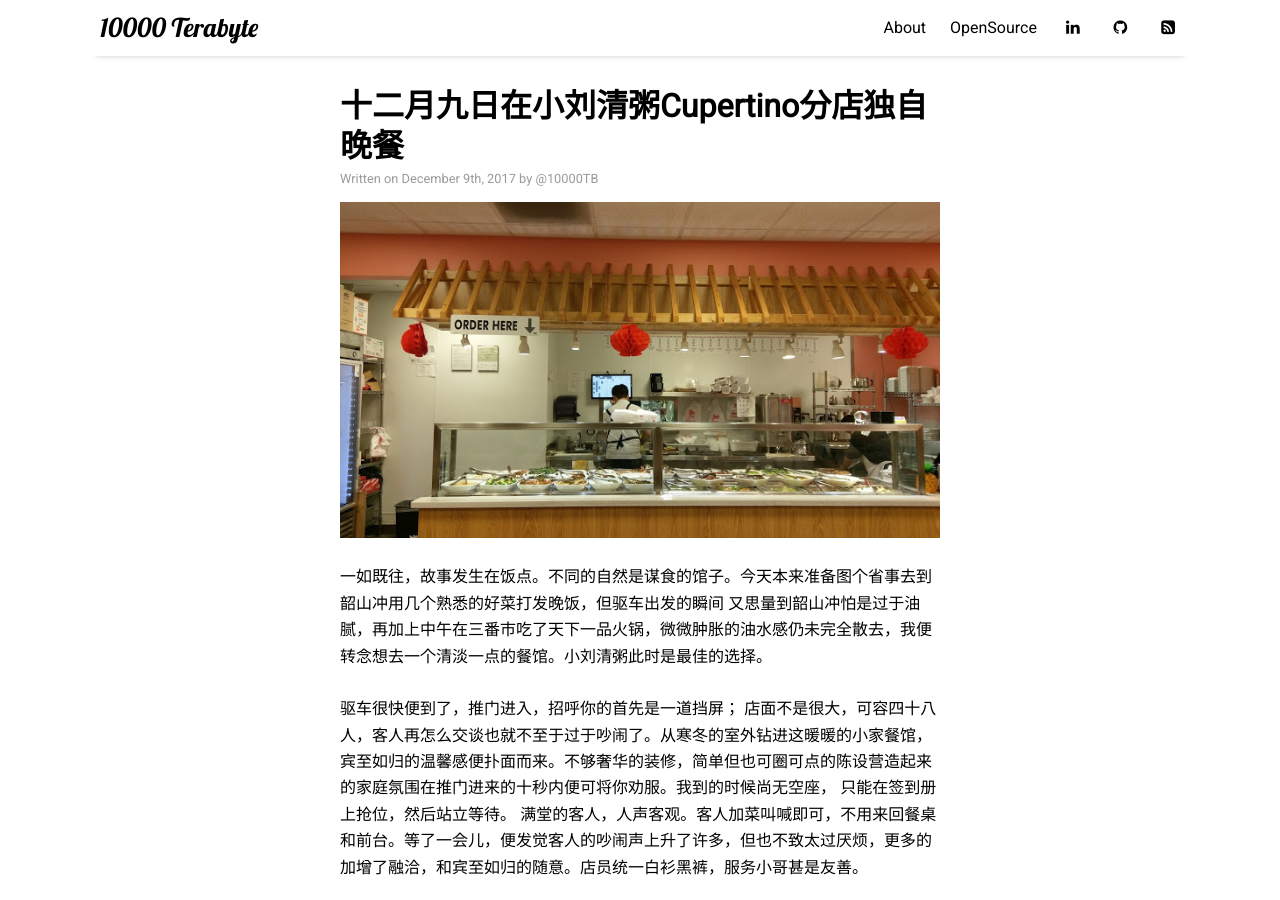
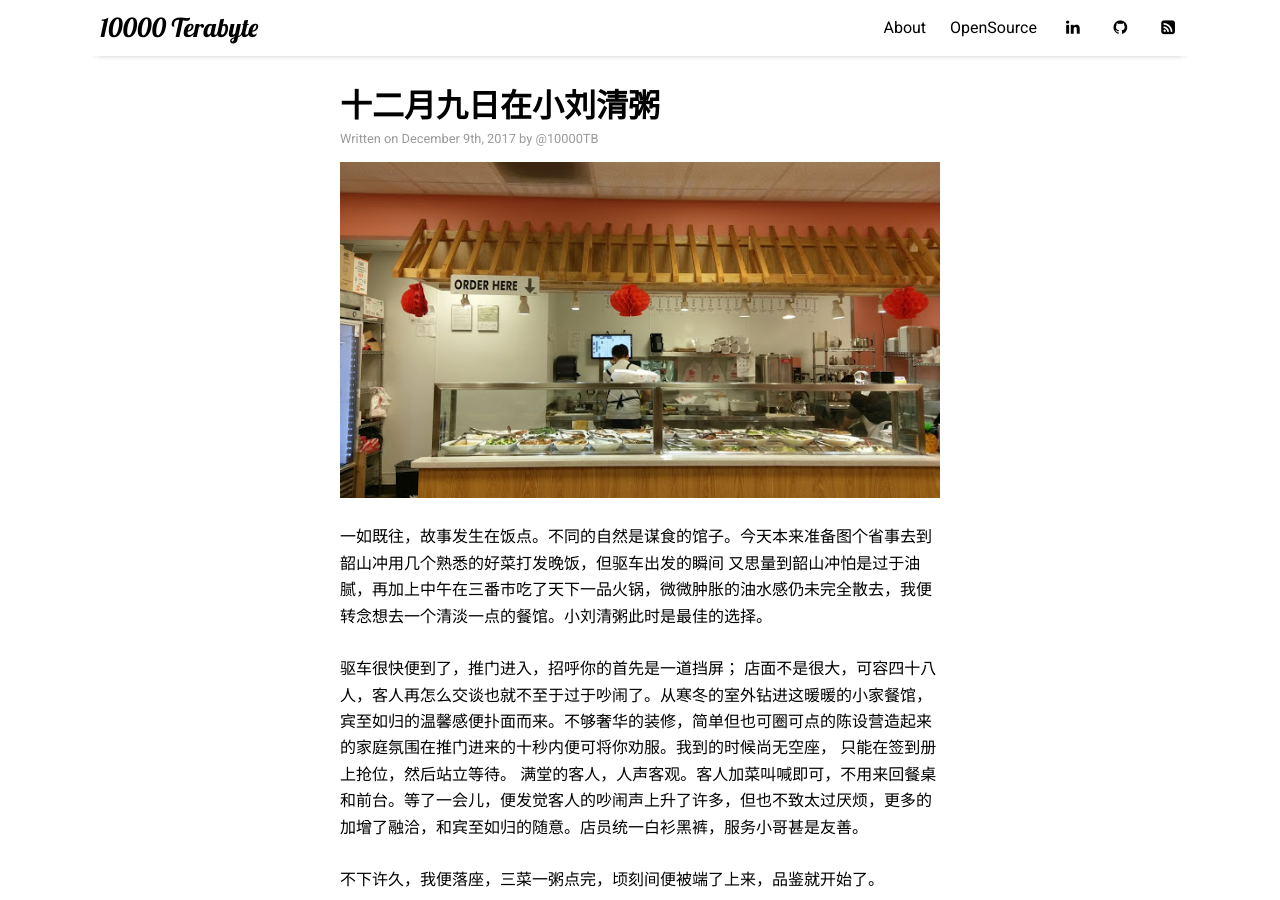
Before and after one commit to 10000TB/10000TB.github.io, a Jekyll site: the page built from _posts/2017-12-09-Dinner-at-Taiwan-Porridge-Kingdom-Cupertino.md, in a window 1280 px wide and 900 px high. Built offline with Jekyll 4.4.1, drawn with Linux system fonts in a browser that asks for light colours; nearby versions of some CDN libraries; comment, search, counter and statistics services are not loaded.

Commit message:
refactor the post on Taiwan porridge kingdom.

```diff
--- a/_posts/2017-12-09-Dinner-alone-at-Taiwan-Porridge-Kingdom-Cupertino.md
+++ b/_posts/2017-12-09-Dinner-at-Taiwan-Porridge-Kingdom-Cupertino.md
@@ -1,6 +1,6 @@
 ---
 layout: "post"
-title: "十二月九日在小刘清粥Cupertino分店独自晚餐"
+title: "十二月九日在小刘清粥"
 comments: true
 categories: gourmet
 tags: [gourmet, write]
```
